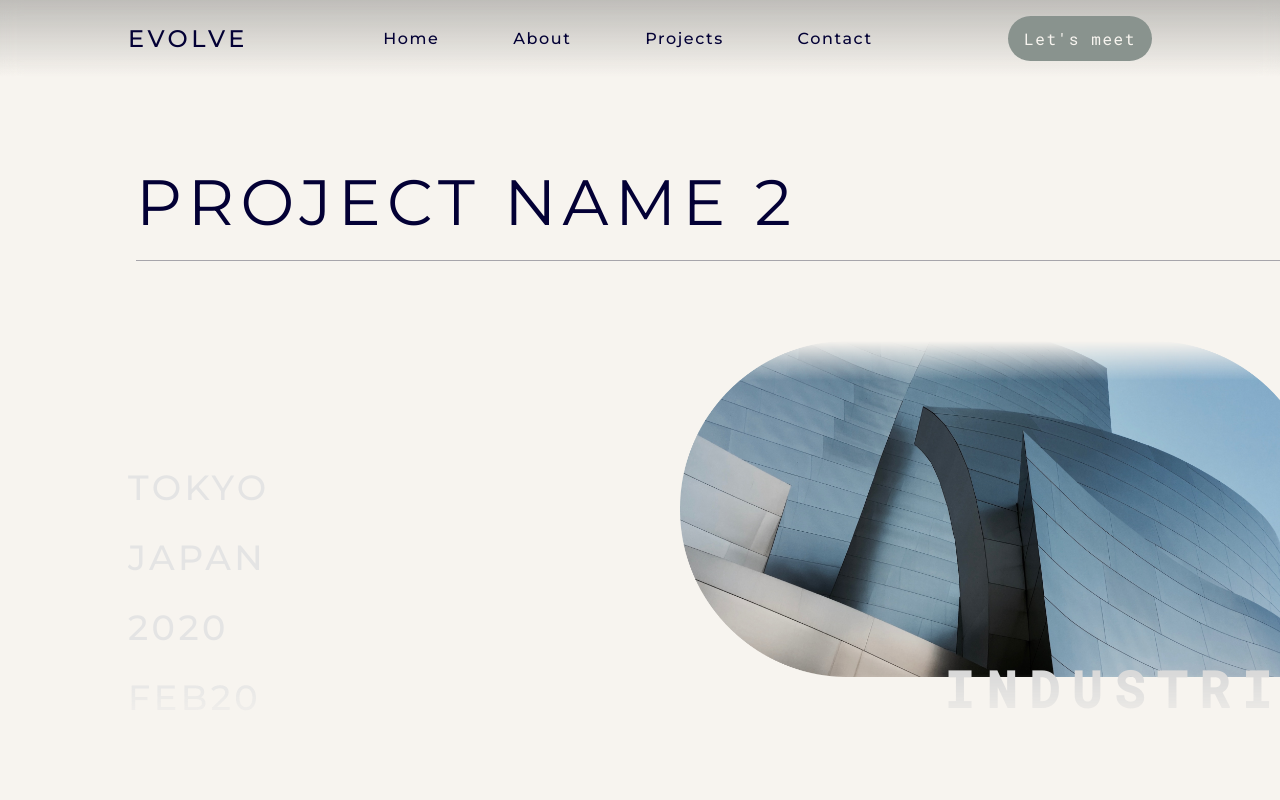
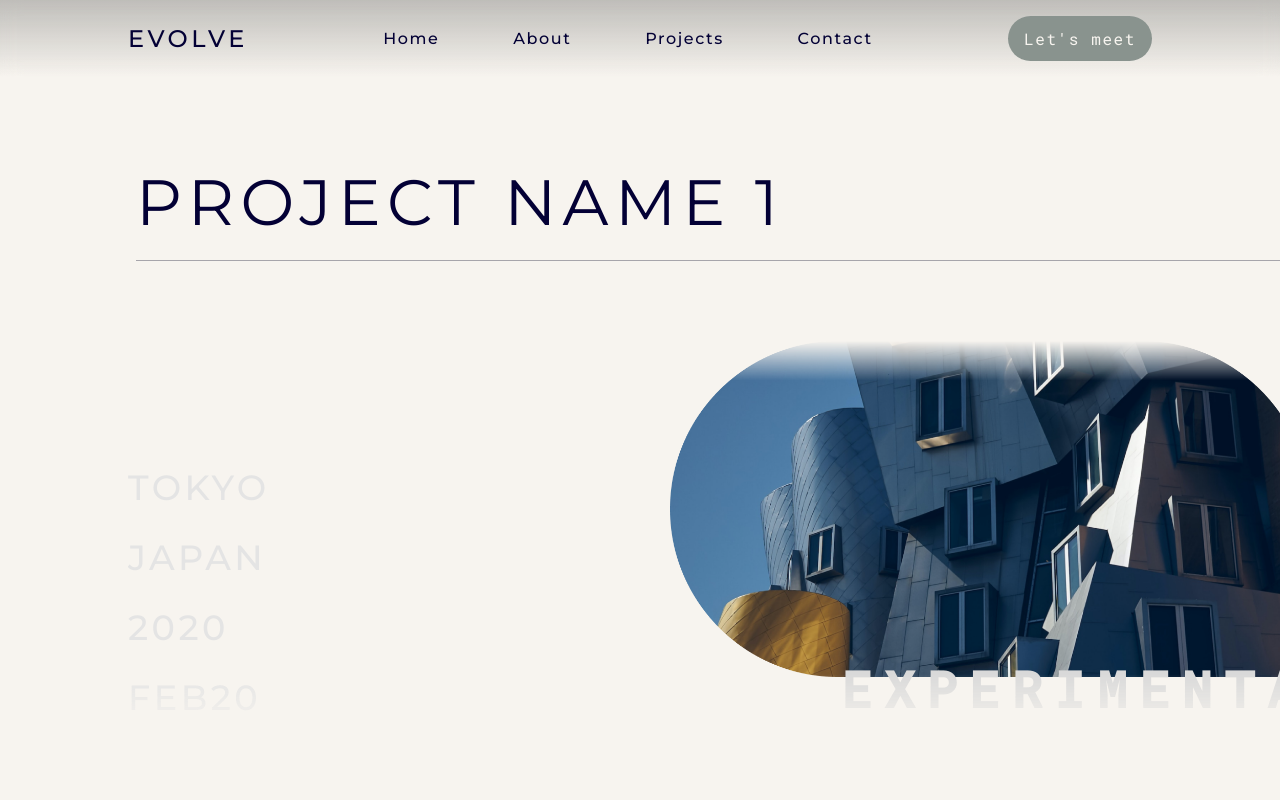
Before and after one commit to mwstl/iat339_P02, a plain HTML site: page service-1.html in a window 1280 px wide. Shown: the top 800 px of the page. Drawn offline with Linux system fonts and the light colour scheme.

Commit message:
updated service 1
adding service 1's information

```diff
--- a/css/main.css
+++ b/css/main.css
@@ -1279,7 +1279,7 @@ SERVICE-2
   display: flex;
   justify-content: flex-start;
   align-items: center;
-  width:15vw;
+  width:13.5vw;
   letter-spacing: 0.1em;
   text-transform: uppercase;
   margin-top: 7rem;
@@ -1302,7 +1302,7 @@ SERVICE-2
   bottom: 0;
   right: 0;
   height: 11vh;
-  width: 30vw;
+  width: 38vw;
   display: flex;
   align-items: center;
   letter-spacing: 0.25em;
--- a/service-2.html
+++ b/service-1.html
@@ -28,7 +28,7 @@
 
         <div class="service2">
             <div class="title">
-                <h1>Project Name 2</h1>
+                <h1>Project Name 1</h1>
             </div>
             <div class="service-img">
                 <div class="left">
@@ -38,10 +38,10 @@
                         feb20</h2>
                 </div>
                 <div class="image">
-                    <img src="img/11.png" alt="service2's picture">
+                    <img src="img/12.png" alt="service2's picture">
                 </div>
                 <div class="service-type">
-                    <h3>Industrial</h3>
+                    <h3>Experimental</h3>
                 </div>
             </div>
         </div>
```
Also changed, not shown: portfolio.html (+1 -1 lines), img/12.png (added).
